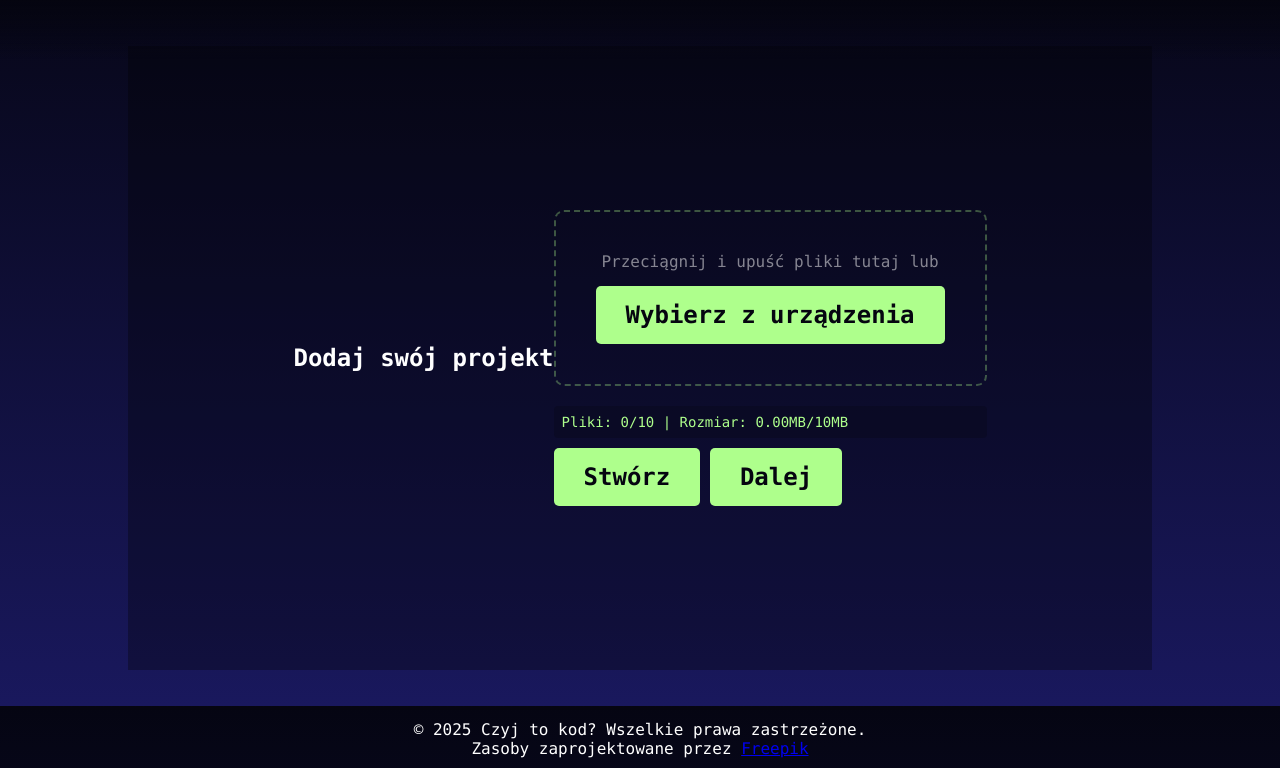
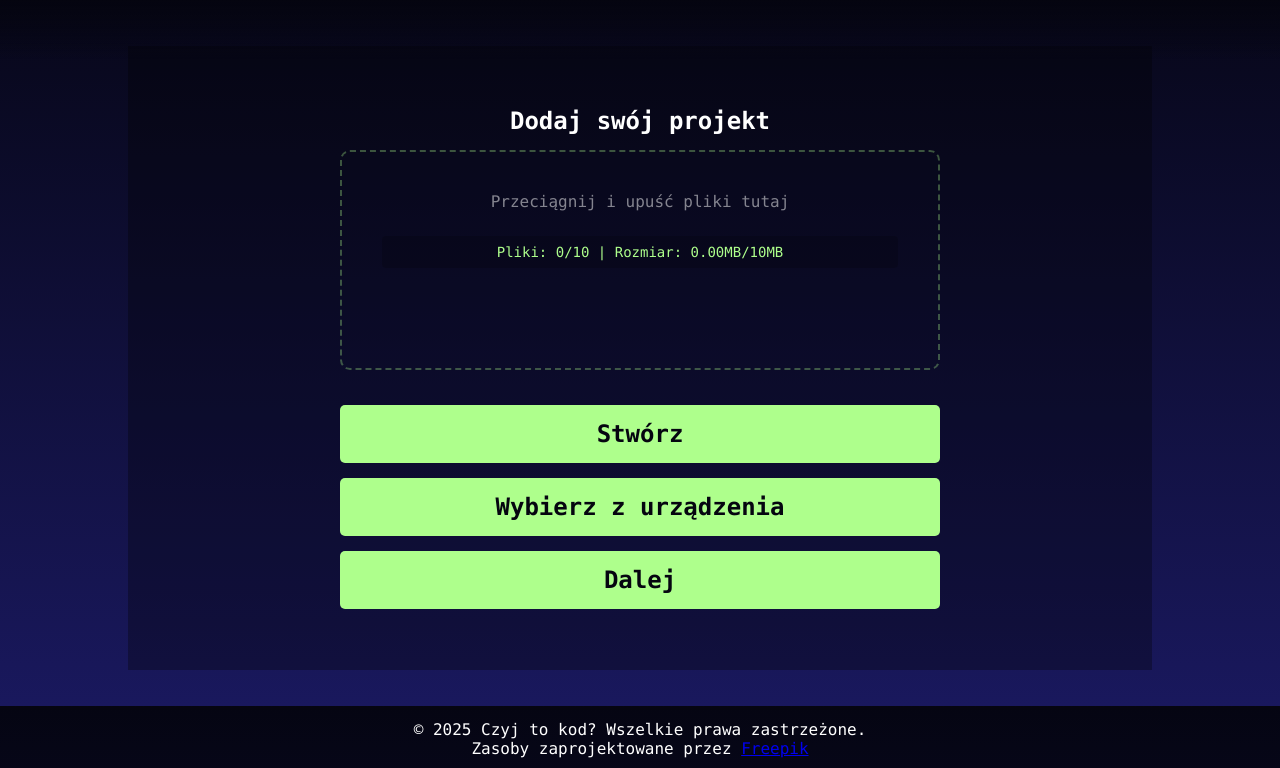
Before and after one commit to GuminskiKrzysztof/DetekcjaPlagiatu, a Flask app: page /dodaj-projekt in a window 1280 px wide. Shown: the part 94-862 px from the top of the page. Run offline with Flask 3, Linux system fonts and the light colour scheme.

Commit message:
Enhance project upload UI with a drop zone and file list display

```diff
--- a/static/style.css
+++ b/static/style.css
@@ -324,11 +324,21 @@ footer {
 /* Add project screen */
 #add-project-screen {
     display: flex;
+    flex-direction: column;
     justify-content: center;
     align-items: center;
     height: 100%;
     width: 80vw;
     background: #00000050;
+    padding: 20px;
+}
+
+#add-project-screen > div {
+    display: flex;
+    flex-direction: column;
+    gap: 15px;
+    width: 100%;
+    max-width: 600px;
 }
 
 #add-project-screen button {
@@ -523,6 +533,33 @@ footer {
 }
 
 #drop-zone {
+    min-height: 200px;
+    border: 2px dashed #aeff8c50;
+    border-radius: 10px;
+    padding: 20px;
+    margin: 15px 0;
+    display: flex;
+    flex-direction: column;
+    transition: all 0.3s ease;
+}
+
+#drop-zone.drag-over {
+    border-color: #aeff8c;
+    background: #aeff8c20;
+}
+
+#drop-zone p {
+    text-align: center;
+    color: #ffffff80;
+    margin-bottom: 15px;
+}
+
+#file-list {
+    flex-grow: 1;
+    min-height: 50px;
+}
+
+#drop-zone {
     border: 2px dashed #aeff8c50;
     border-radius: 10px;
     padding: 40px;
--- a/templates/add-project.html
+++ b/templates/add-project.html
@@ -8,12 +8,12 @@
         <h2>Dodaj swój projekt</h2>
         <div>
             <div id="drop-zone">
-                <p>Przeciągnij i upuść pliki tutaj lub</p>
-                <button id="select-file-button">Wybierz z urządzenia</button>
+                <p>Przeciągnij i upuść pliki tutaj</p>
+                <div id="file-list"></div>
             </div>
-            <div id="file-list"></div>
             <button id="create-button">Stwórz</button>
             <input id="file-input" type="file" accept=".cpp,.py,.zip" multiple style="display: none;">
+            <button id="select-file-button">Wybierz z urządzenia</button>
             <button id="next-button">Dalej</button>
         </div>
     </div>
```
